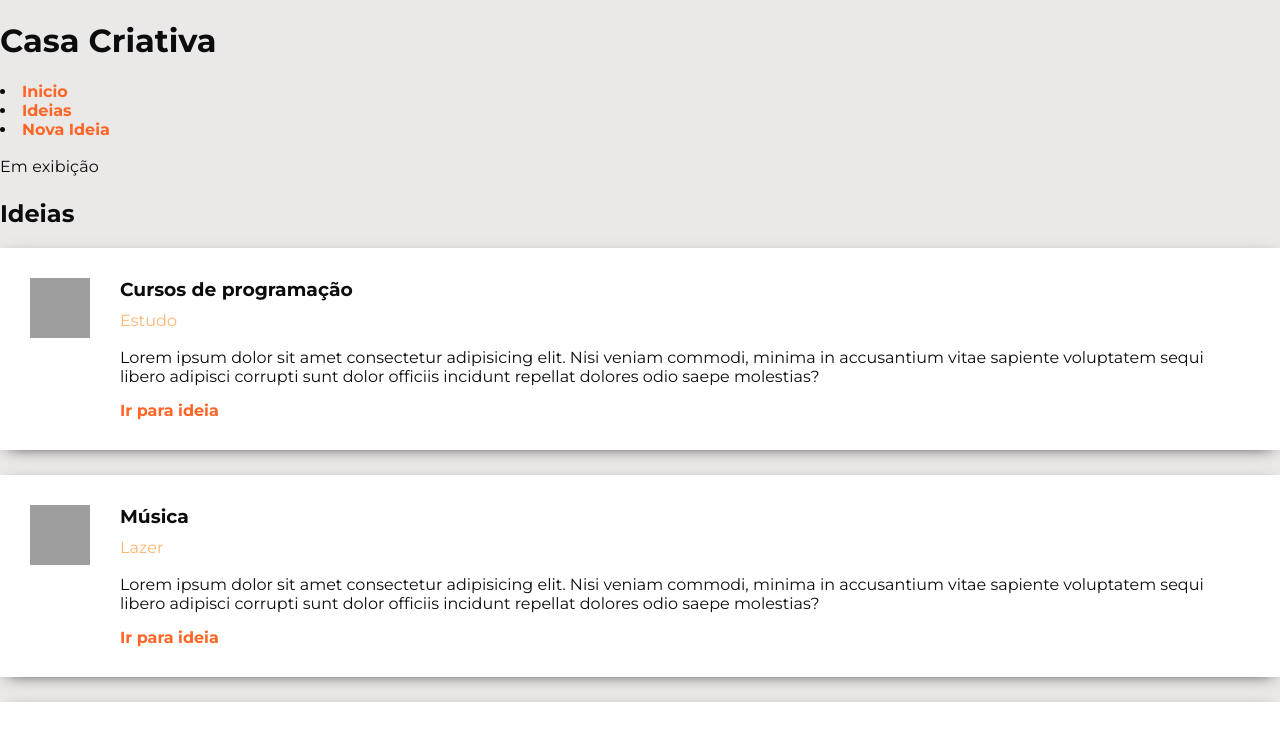
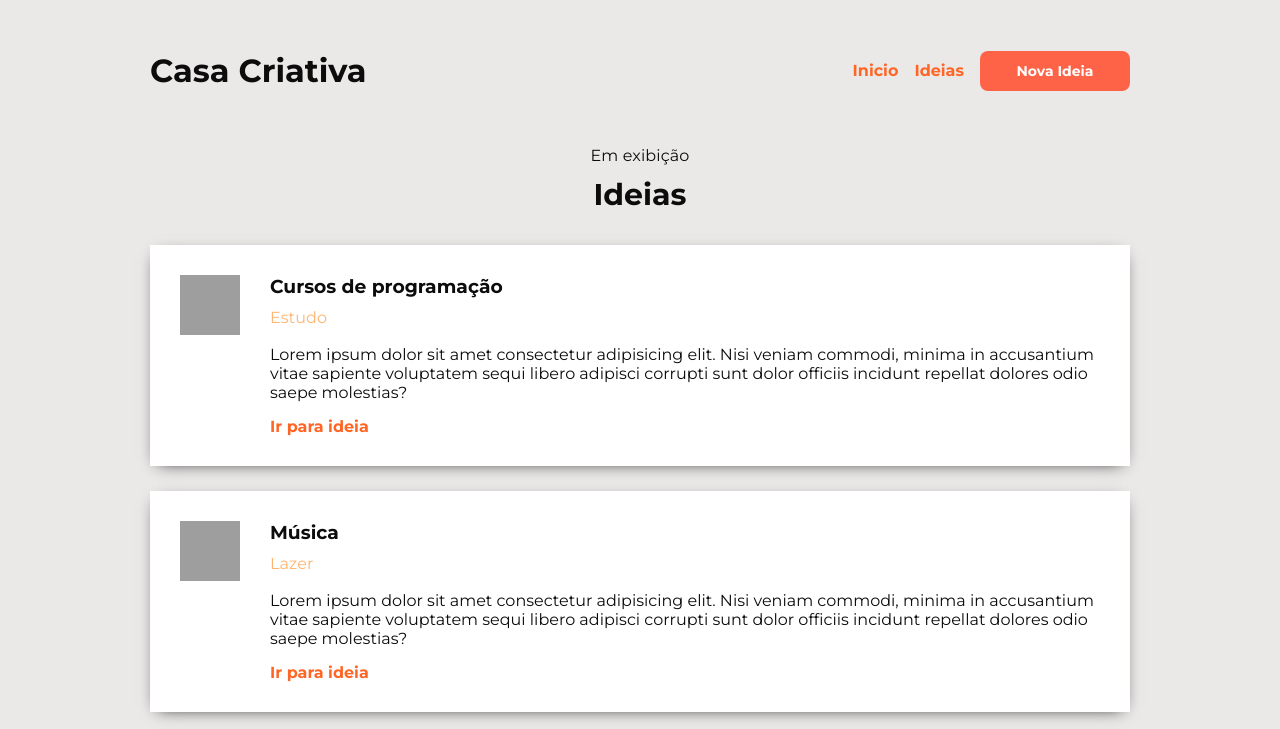
Before and after one commit to Lucas-Lameira/CasaCriativa, a plain HTML site: page ideias.html in a window 1280 px wide. Shown: the top 729 px of the page. Drawn offline with Linux system fonts and the light colour scheme; grey boxes are pictures that could not be loaded.

Commit message:
menu ideas.hmtl
estilização do menu

```diff
--- a/ideias.html
+++ b/ideias.html
@@ -9,7 +9,8 @@
     <!--Link google fonts-->
     <link href="https://fonts.googleapis.com/css?family=Montserrat:300,400,600,700,900&display=swap" rel="stylesheet">
 </head>
-<body>
+<body id="page-ideas">
+    <div id="container">
         <header>
             <h1>Casa Criativa</h1>
             <nav>
@@ -81,7 +82,7 @@
         <footer>
             <a href="https://github.com/Lucas-Lameira"> @ Lucas Lameira</a>
         </footer>
-
+    </div>
 
     <!--MODAL-->
     <div id="modal" class="hide">
--- a/style.css
+++ b/style.css
@@ -24,6 +24,8 @@ p, #description{
     line-height: 24px;
     letter-spacing: 0.1px;
 }
+
+/*INDEX>HTML*/
 
 /*DIV CONTAINER*/
 #container{
@@ -263,3 +265,67 @@ form butto:hover{
    opacity: 0;
    visibility: hidden;
 }
+
+/*IDEA.HTML*/
+#page-ideas #container{
+    display: block;
+}
+
+#page-ideas header{
+    display: flex;
+    justify-content: space-between;
+}
+
+#page-ideas nav{
+    display: flex;
+    align-items: center;
+}
+
+#page-ideas nav li{
+    list-style: none;
+    margin-right: 16px;
+}
+
+#page-ideas nav li:last-child{
+    margin: 0;
+    width: 150px;
+    height: 40px;
+
+    background-color: tomato;
+
+    display: flex;
+    align-items: center;
+    justify-content: center;
+
+    border-radius: 8px;
+
+    transition: 0.5s;
+
+}
+
+#page-ideas nav li:last-child a{
+    color: white;
+    font-size: 14px;
+    font-weight: 700;
+    text-decoration: none;
+}
+
+#page-ideas nav li:last-child:hover{
+    background-color: turquoise;
+    color: black;
+
+}
+
+section#title{
+    text-align: center;
+    margin: 32px 0;
+}
+
+section#title p{
+    margin: 0;
+}
+
+section#title h1{
+    margin: 8px;
+    font-size: 30px;
+}
```
Lines whose indentation alone changed are shown as unchanged.
